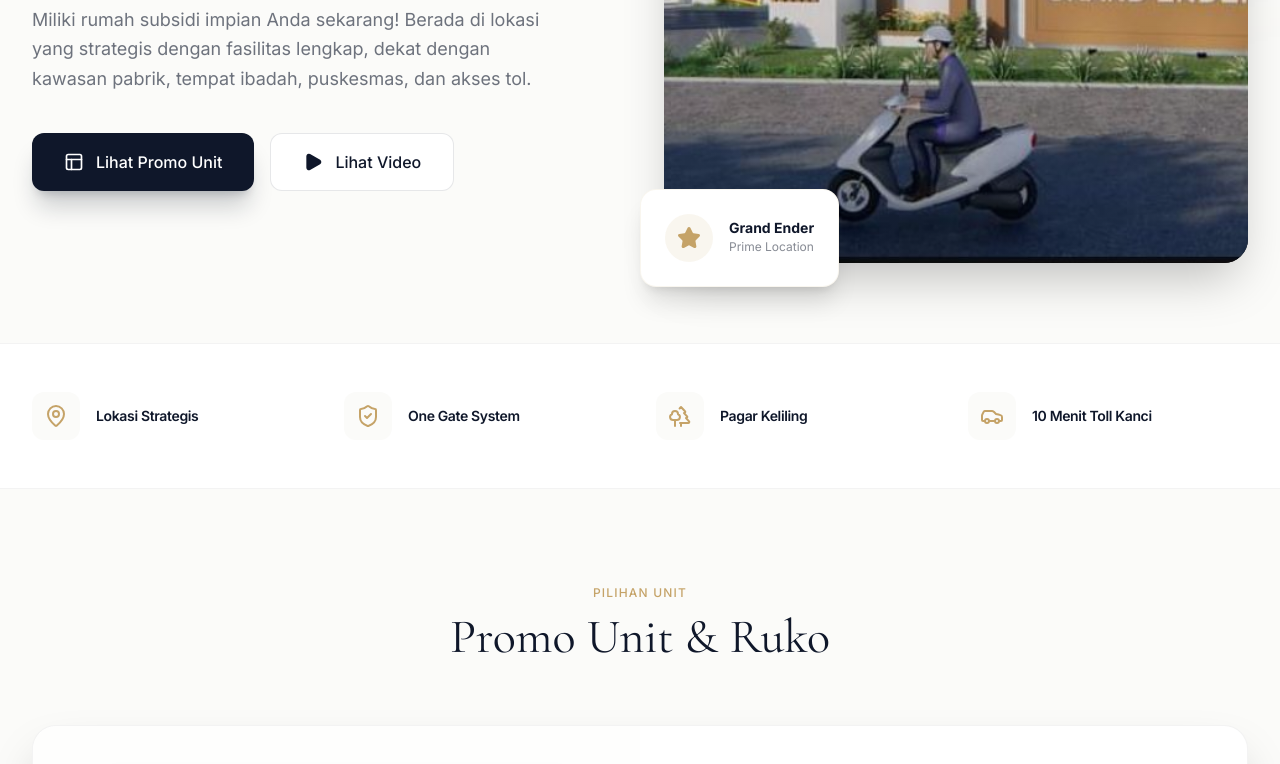
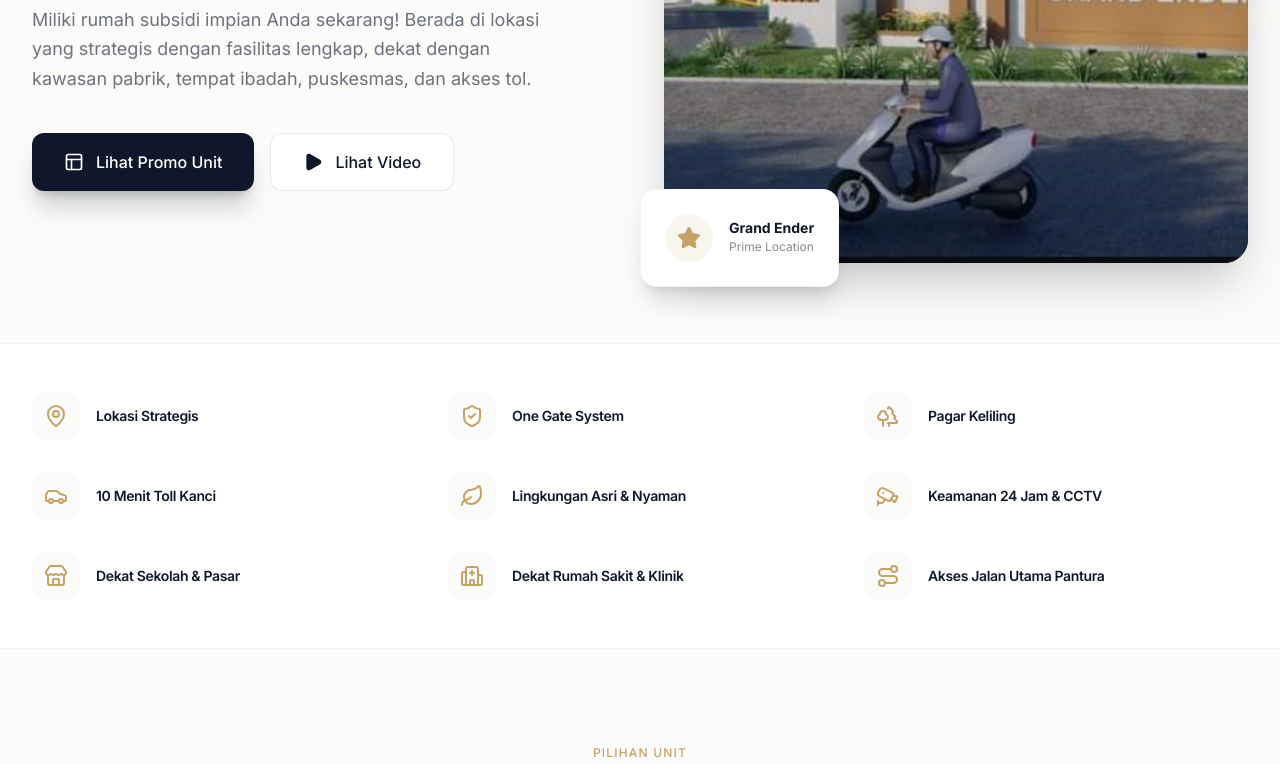
Before and after one commit to madsobirin/granderder, a Next.js app: page / in a window 1280 px wide. Shown: the part 449-1213 px from the top of the page. Built offline with nearby package versions, Linux system fonts and the light colour scheme.

Commit message:
switch: last features

```diff
--- a/src/components/Features.jsx
+++ b/src/components/Features.jsx
@@ -1,5 +1,15 @@
 "use client";
-import { MapPin, ShieldCheck, Trees, Car } from "lucide-react";
+import {
+  MapPin,
+  ShieldCheck,
+  Trees,
+  Car,
+  Leaf,
+  Cctv,
+  Store,
+  Hospital,
+  Route,
+} from "lucide-react";
 import { motion } from "motion/react";
 
 const Features = () => {
@@ -8,25 +18,33 @@ const Features = () => {
     { icon: <ShieldCheck className="w-6 h-6" />, title: "One Gate System" },
     { icon: <Trees className="w-6 h-6" />, title: "Pagar Keliling" },
     { icon: <Car className="w-6 h-6" />, title: "10 Menit Toll Kanci" },
+    { icon: <Leaf className="w-6 h-6" />, title: "Lingkungan Asri & Nyaman" },
+    { icon: <Cctv className="w-6 h-6" />, title: "Keamanan 24 Jam & CCTV" },
+    { icon: <Store className="w-6 h-6" />, title: "Dekat Sekolah & Pasar" },
+    {
+      icon: <Hospital className="w-6 h-6" />,
+      title: "Dekat Rumah Sakit & Klinik",
+    },
+    { icon: <Route className="w-6 h-6" />, title: "Akses Jalan Utama Pantura" },
   ];
 
   return (
     <section className="bg-white py-12 border-y border-brand-dark/5">
       <div className="max-w-7xl mx-auto px-4 sm:px-6 lg:px-8">
-        <div className="grid grid-cols-1 sm:grid-cols-2 md:grid-cols-4 gap-8">
+        <div className="grid grid-cols-1 sm:grid-cols-2 md:grid-cols-3 lg:grid-cols-3 gap-8">
           {items.map((item, idx) => (
             <motion.div
               key={idx}
               initial={{ opacity: 0, y: 20 }}
               whileInView={{ opacity: 1, y: 0 }}
               viewport={{ once: true, margin: "-50px" }}
-              transition={{ duration: 0.5, delay: idx * 0.1 }}
+              transition={{ duration: 0.5, delay: (idx % 3) * 0.1 }}
               className="flex items-center gap-4 group cursor-default"
             >
-              <div className="w-12 h-12 rounded-xl bg-brand-cream flex items-center justify-center text-brand-gold group-hover:bg-brand-gold group-hover:text-white transition-all">
+              <div className="w-12 h-12 rounded-xl shrink-0 bg-brand-cream flex items-center justify-center text-brand-gold group-hover:bg-brand-gold group-hover:text-white transition-all">
                 {item.icon}
               </div>
-              <span className="text-sm font-semibold text-brand-navy tracking-tight">
+              <span className="text-sm font-semibold text-brand-navy tracking-tight leading-snug">
                 {item.title}
               </span>
             </motion.div>
```
